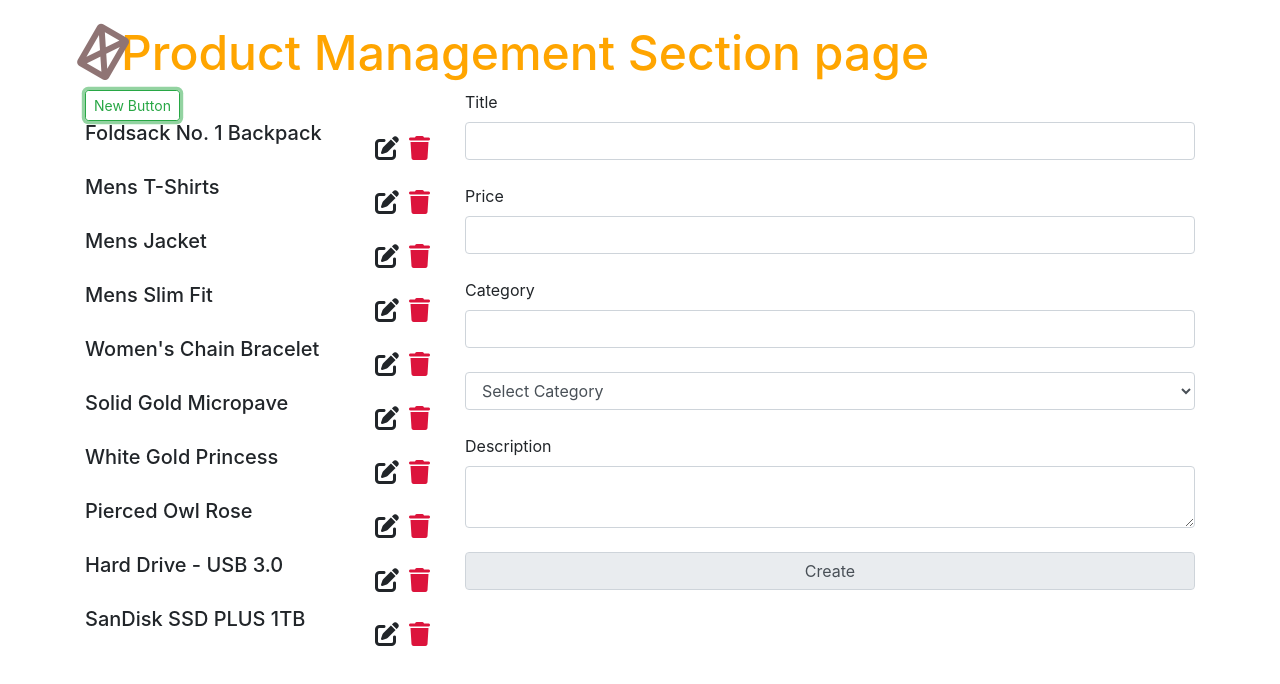
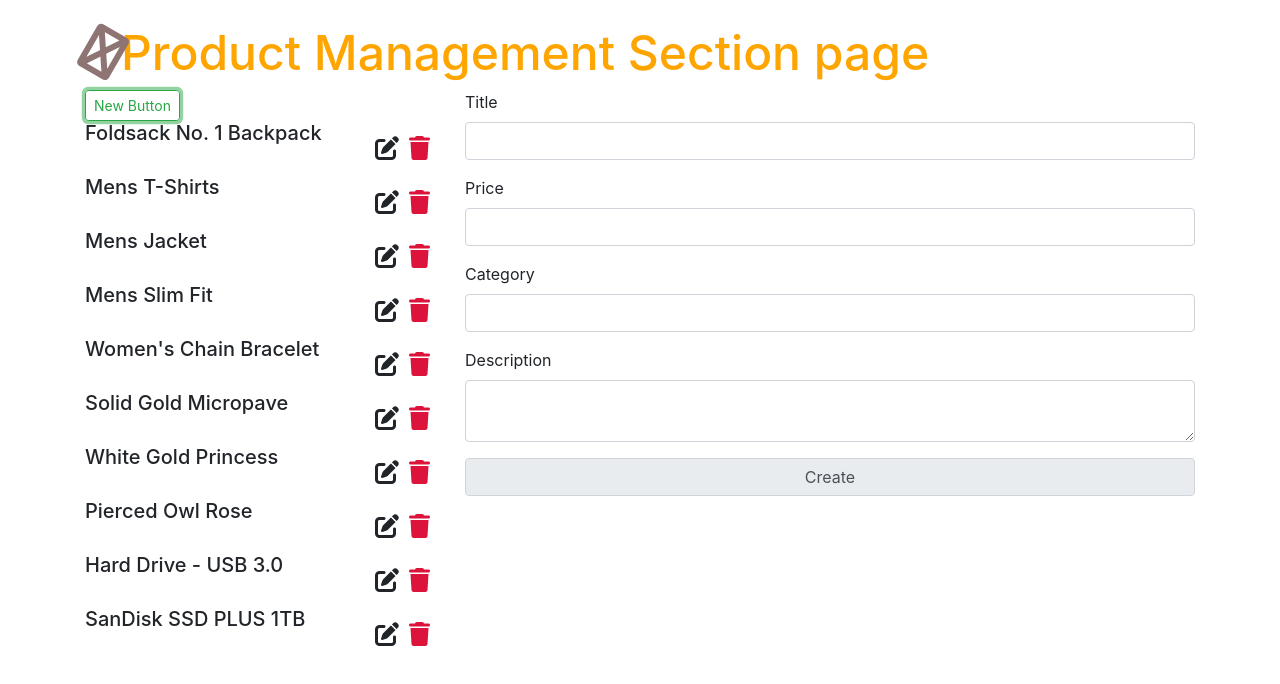
Before and after one commit to Omoefe-Ugboma/Estorewithfakeapi, an Angular app: page / in a window 1280 px wide. Both pictures are taken after a click on the button "New Button". Shown: the top 684 px of the page. Built offline with nearby package versions, Linux system fonts and the light colour scheme; data requests are answered from the project's data file.

Commit message:
Form refactored to bootstrap form-group

```diff
--- a/src/app/components/product-form/product-form.component.html
+++ b/src/app/components/product-form/product-form.component.html
@@ -1,22 +1,32 @@
 <form [formGroup]="productForm" (submit)="saveForm()">
+    <div class="form-group">
       <label>Title</label><br>
-    <input type="text" class="form-control" formControlName="title"/><br>
+      <input type="text" class="form-control" formControlName="title"/>
+    </div>
 
+    <div class="form-group">
       <label>Price</label><br>
-    <input type="text" class="form-control" formControlName="price"/><br>
+      <input type="text" class="form-control" formControlName="price"/>
+    </div>
 
-    <label>Category</label><br>
-    <input type="text" class="form-control" formControlName="category" /><br>
-    <select class="form-control">
+    <div class="form-group">
+      <label>Category</label>
+      <input type="text" class="form-control" formControlName="category" />
+    </div>
+    <!-- <select class="form-control">
         <option value="cat1">Select Category</option>
         <option value="cat2">Women Clothes</option>
         <option value="cat3">Men Shoes</option>
-    </select><br>
+    </select>  -->
 
+    <div class="form-group">
       <label>Description</label><br>
-    <textarea type="text" class="form-control" formControlName="description"></textarea><br>
+      <textarea type="text" class="form-control" formControlName="description"></textarea>
+    </div>
+    <div class="form-group">
       <button class="btn btn-outline-success" class="form-control" type="submit" [disabled]="formDisabled()">
         <span *ngIf="id">Update</span>
         <span *ngIf="!id">Create</span>
       </button>
+    </div>
 </form>
```
Lines whose indentation alone changed are shown as unchanged.
